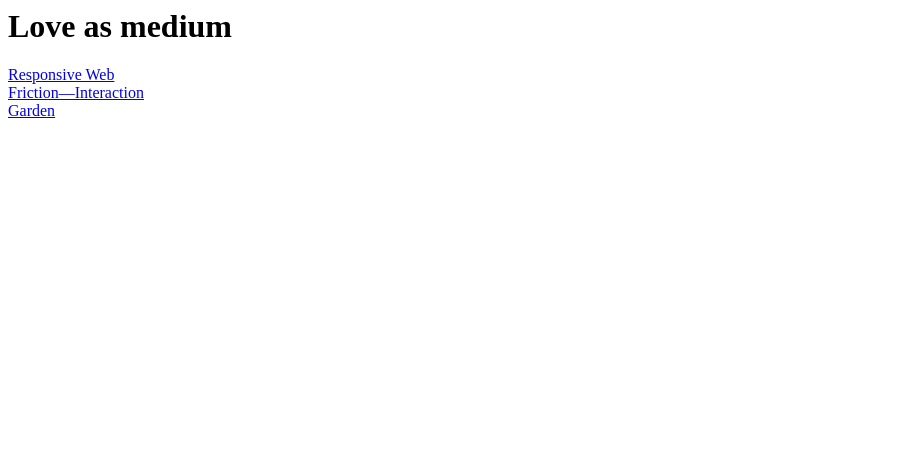
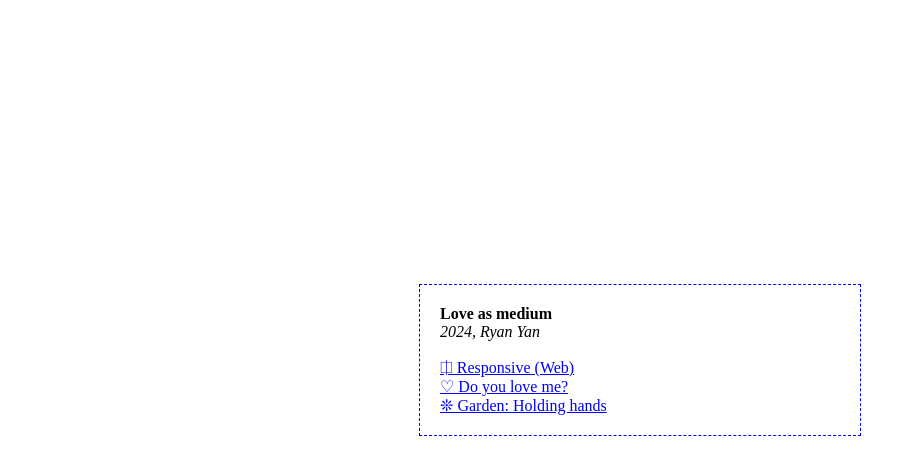
Before and after one commit to yanshangyun/web-as-medium, a plain HTML site: page index.html in a window 1280 px wide. Shown: the whole page, without its empty margins (0-916 px from the left). Drawn offline with Linux system fonts and the light colour scheme.

Commit message:
homepage update

```diff
--- a/index.html
+++ b/index.html
@@ -3,17 +3,40 @@
     <title>Love as medium</title>
 </head>
 <style>
+    a{
+        color:blue;
+    }
 
+    a:hover{
+        font-style:italic;
+    }
+
+    .project-wrapper{
+        position:fixed;
+        width:400px;
+        top:45%;
+        left:50%;
+        transform:translate(-50%,-50%);
+        border:blue 1px dashed;
+        padding:20px;
+    }
+
+    #name{
+        text-align:right;
+    }
 </style>
 <body>
-    <h1>Love as medium</h1>
     <div class="project-wrapper">
-
+        <b>Love as medium</b>
+        <br>
+        <i>2024, Ryan Yan</i>
+        <br>
+        <br>
+        <a href="responsive/index.html">⎅ Responsive (Web)</a>
+        <br>
+        <a href="friction/index.html">♡ Do you love me?</a>
+        <br>
+        <a href="garden/index.html">❊ Garden: Holding hands</a>
     </div>
-    <a href="responsive/index.html">Responsive Web</a>
-    <br>
-    <a href="friction/index.html">Friction—Interaction</a>
-    <br>
-    <a href="garden/index.html">Garden</a>
 </body>
 </html>
```
